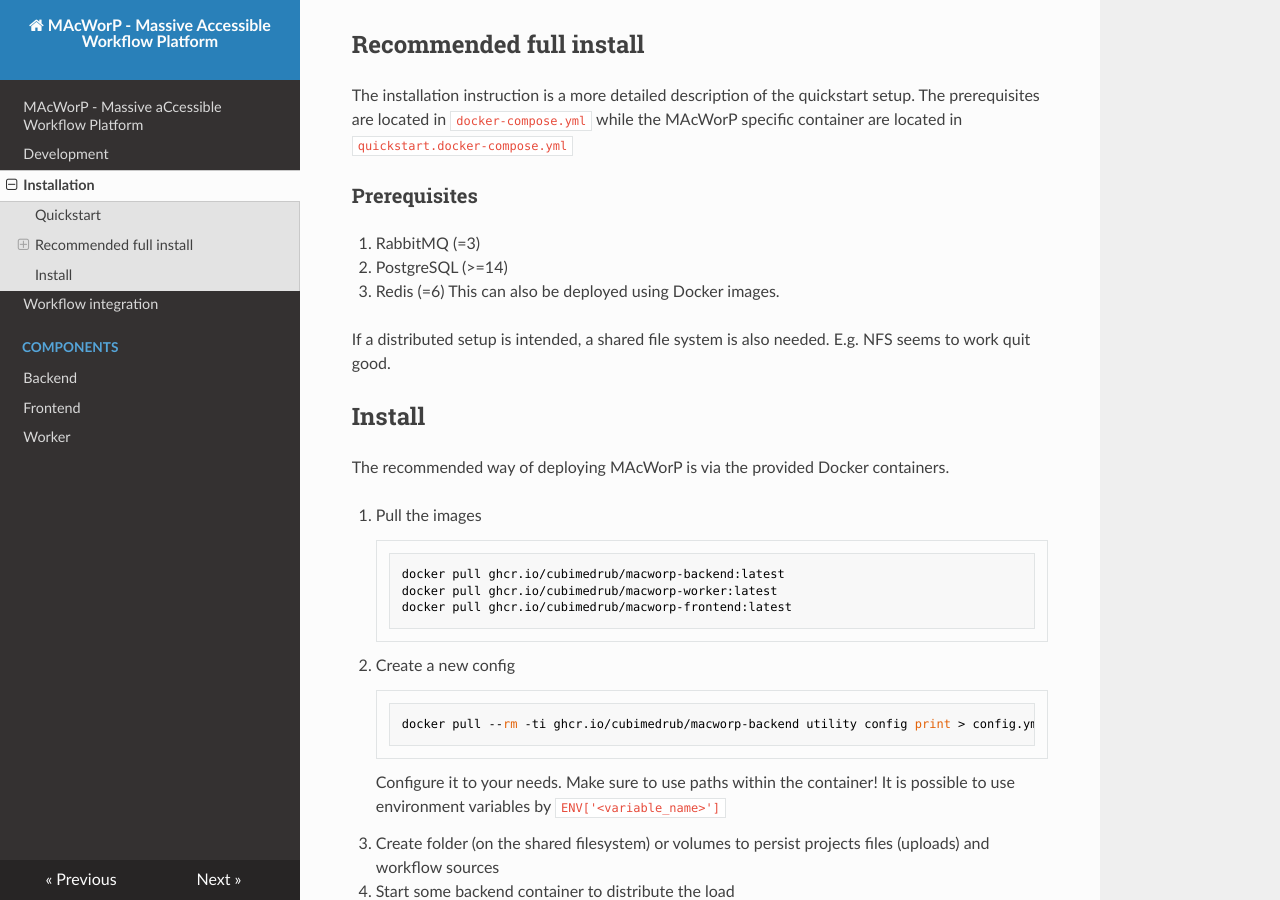
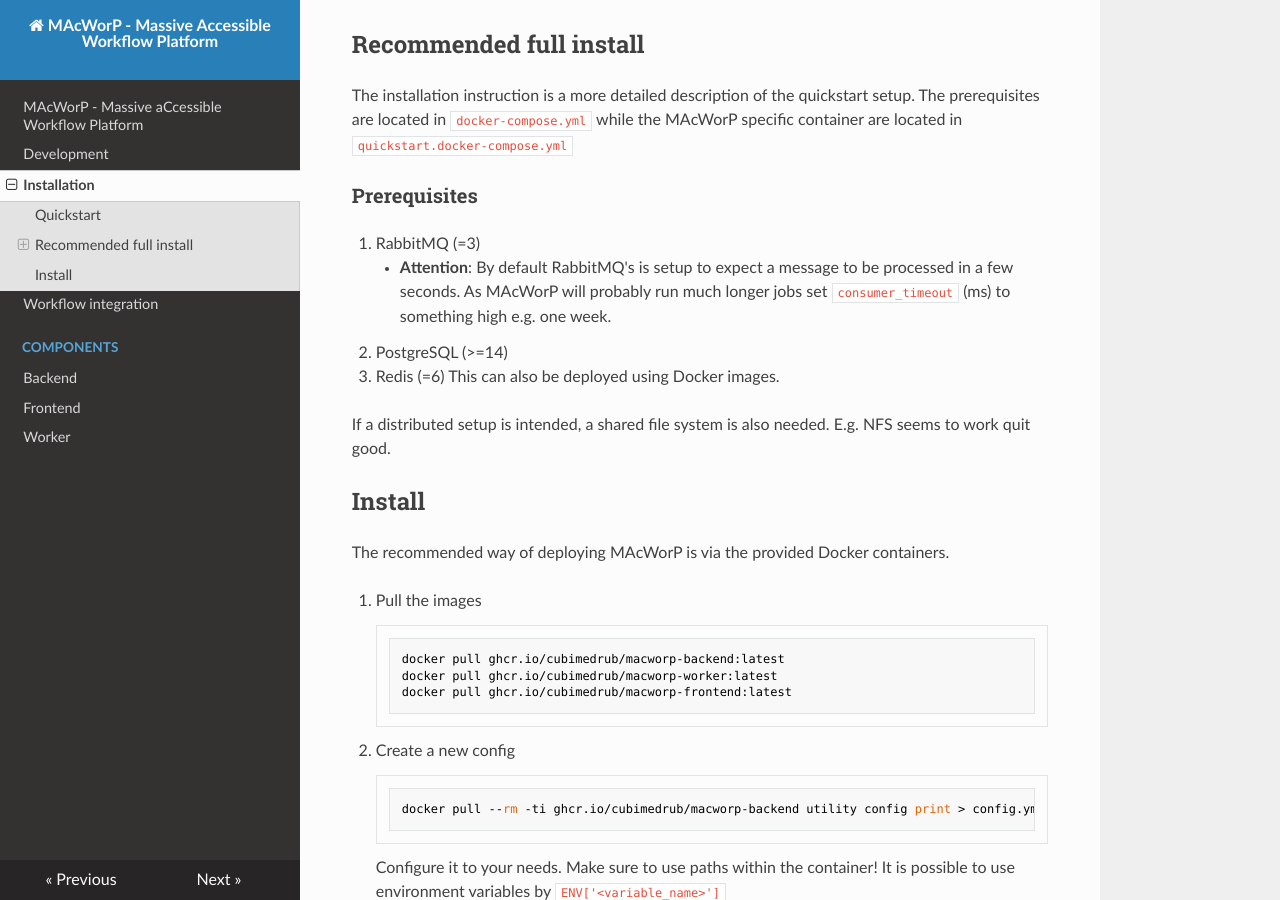
Before and after one commit to cubimedrub/macworp, an MkDocs documentation site: the page built from docs/installation.md, in a window 1280 px wide and 900 px high, scrolled down 877 px. Built offline with MkDocs 1.6.1, drawn with Linux system fonts in a browser that asks for light colours; nearby versions of some CDN libraries.

Commit message:
add important note for RabbitMQ configuration

```diff
--- a/docs/installation.md
+++ b/docs/installation.md
@@ -29,6 +29,7 @@
 
 ### Prerequisites
 1. RabbitMQ (=3)
+    * **Attention**: By default RabbitMQ's is setup to expect a message to be processed in a few seconds. As MAcWorP will probably run much longer jobs set `consumer_timeout` (ms) to something high e.g. one week.
 2. PostgreSQL (>=14)
 3. Redis (=6)
 This can also be deployed using Docker images.
```
